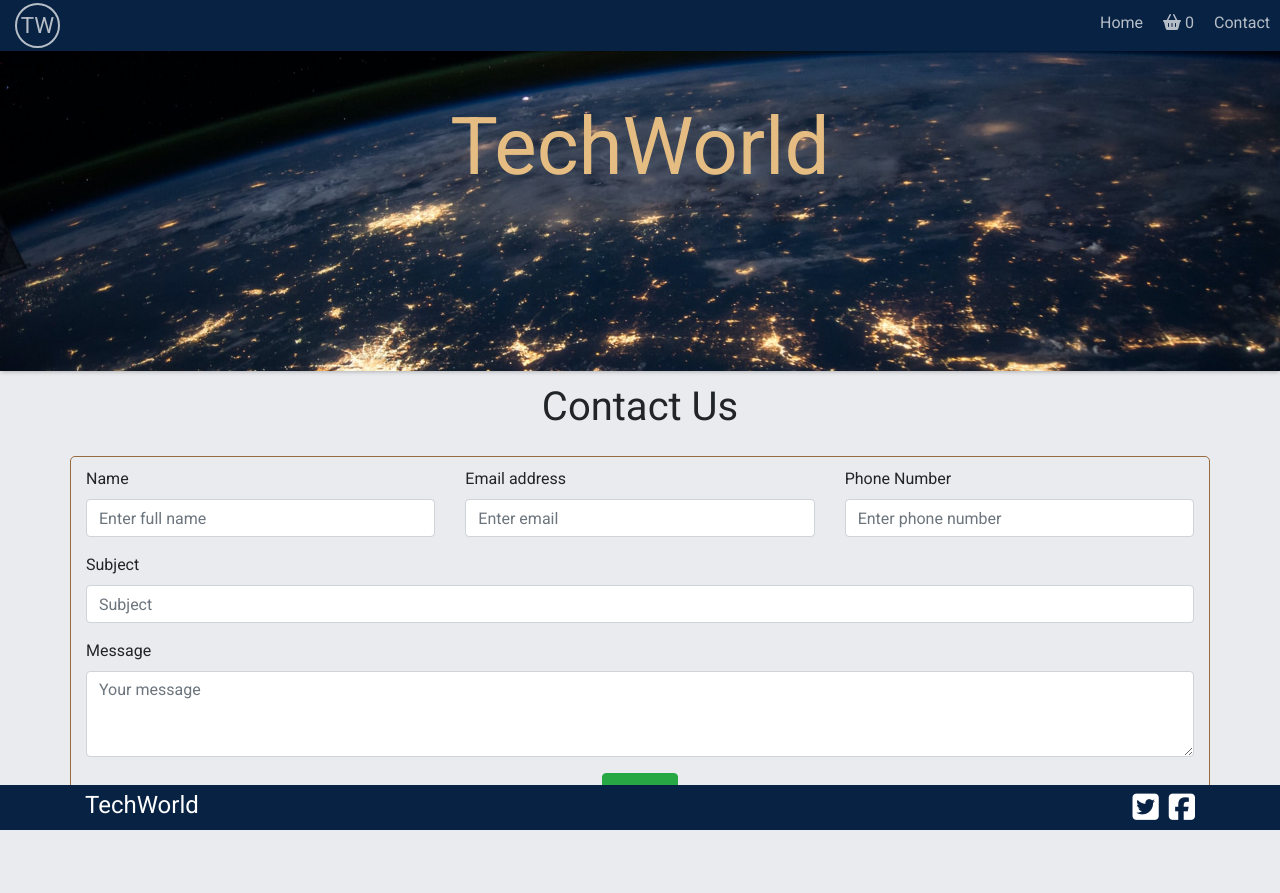
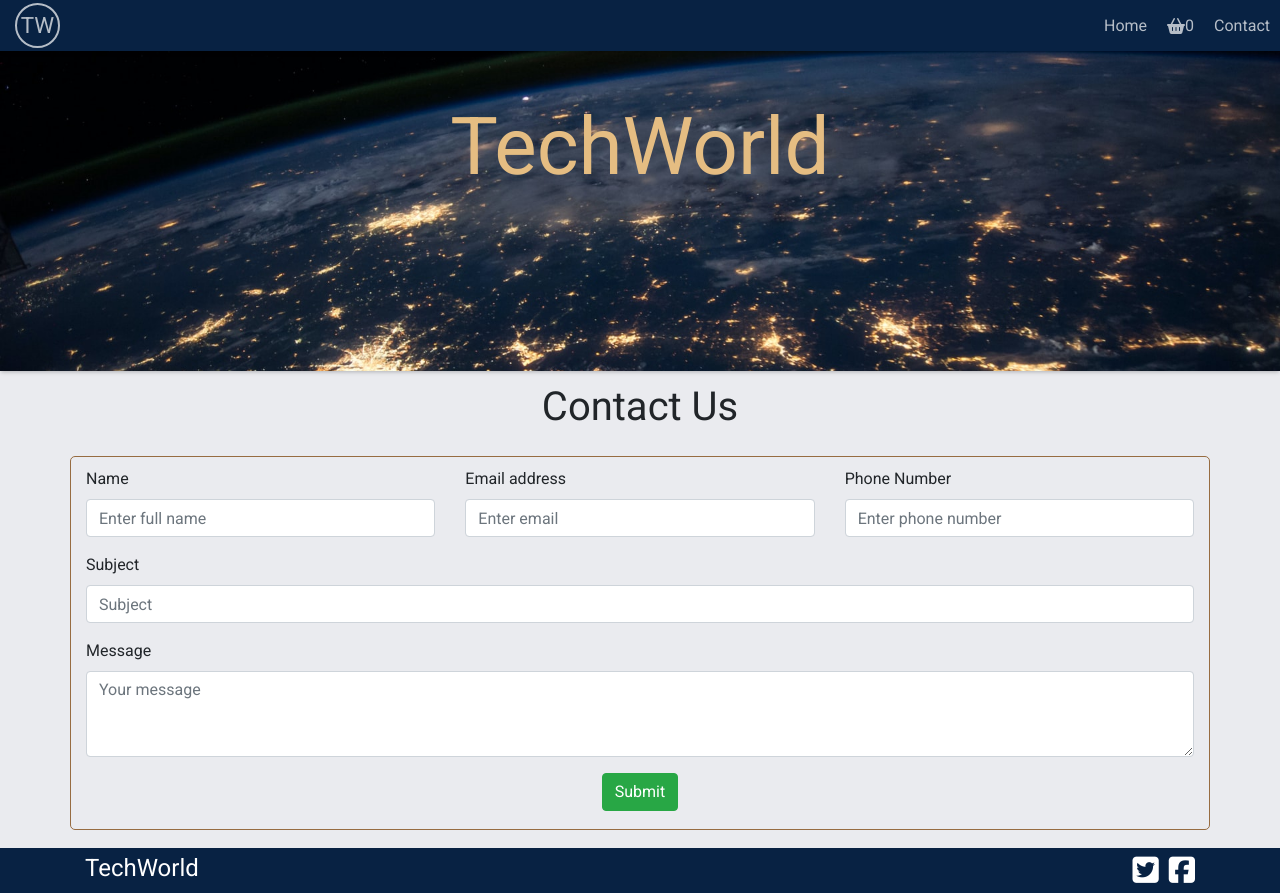
Before and after one commit to badenis19/techWorld, a React (Create React App) app in the folder client/: page /contact in a window 1280 px wide. Before the commit the page ends 830 px from the top, so only its background shows below. Built offline with nearby package versions, Linux system fonts and the light colour scheme.

Commit message:
centered menu on nav bar

```diff
--- a/client/src/App.scss
+++ b/client/src/App.scss
@@ -84,12 +84,14 @@ nav {
   }
 
   ul {
+    display: flex;
     list-style: none;
   }
 
   li {
+    align-items: center;
     height: 50px;
-    display: inline-block;
+    display: flex;
     padding: 10px 10px;
     color: #fff;
     opacity: 0.7;
@@ -360,6 +362,9 @@ footer {
 }
 
 // CONTACT //
+.contact-container {
+  padding-bottom: 50px;
+}
 form{
   .container {
     padding-top: 10px;
```
